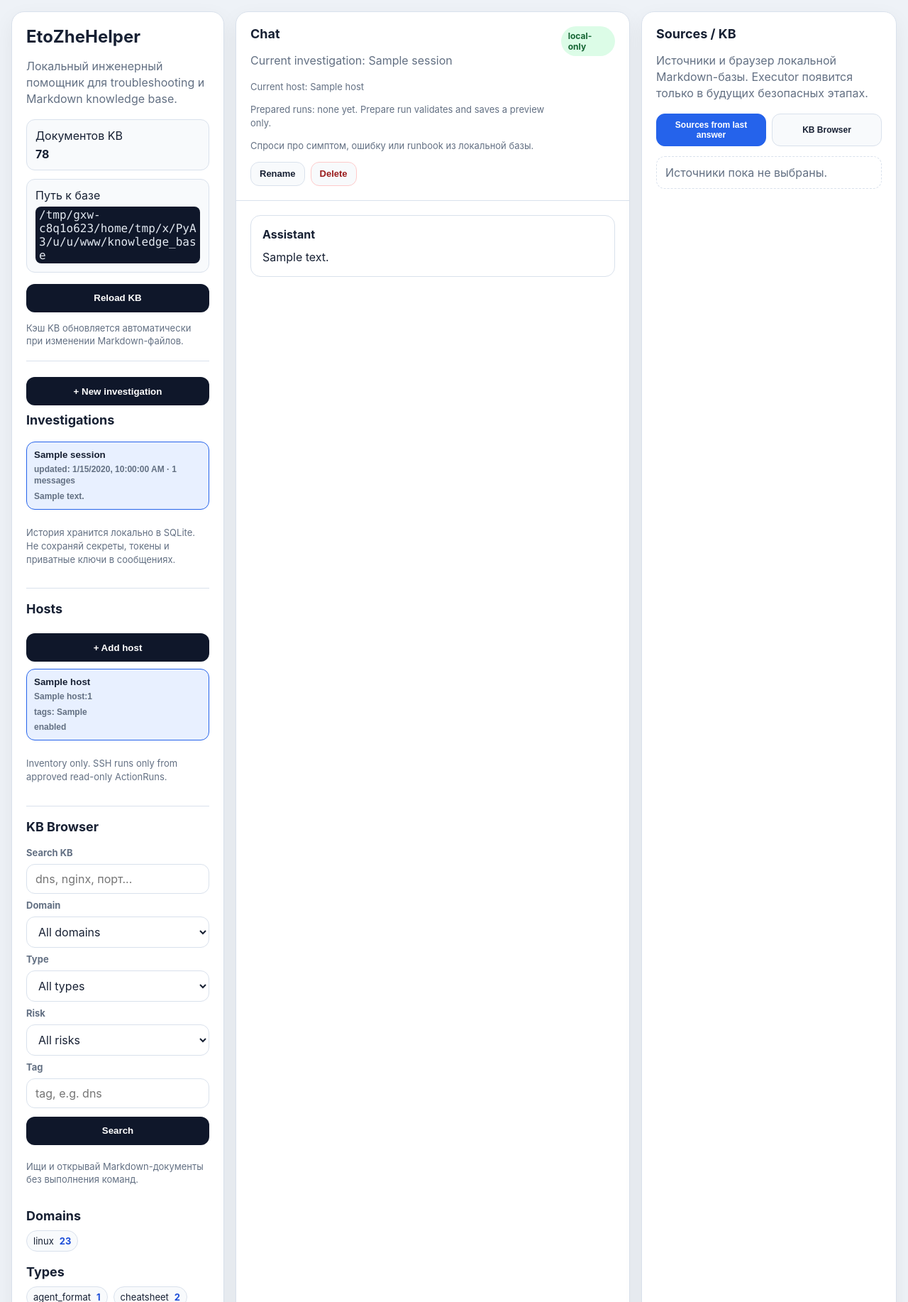
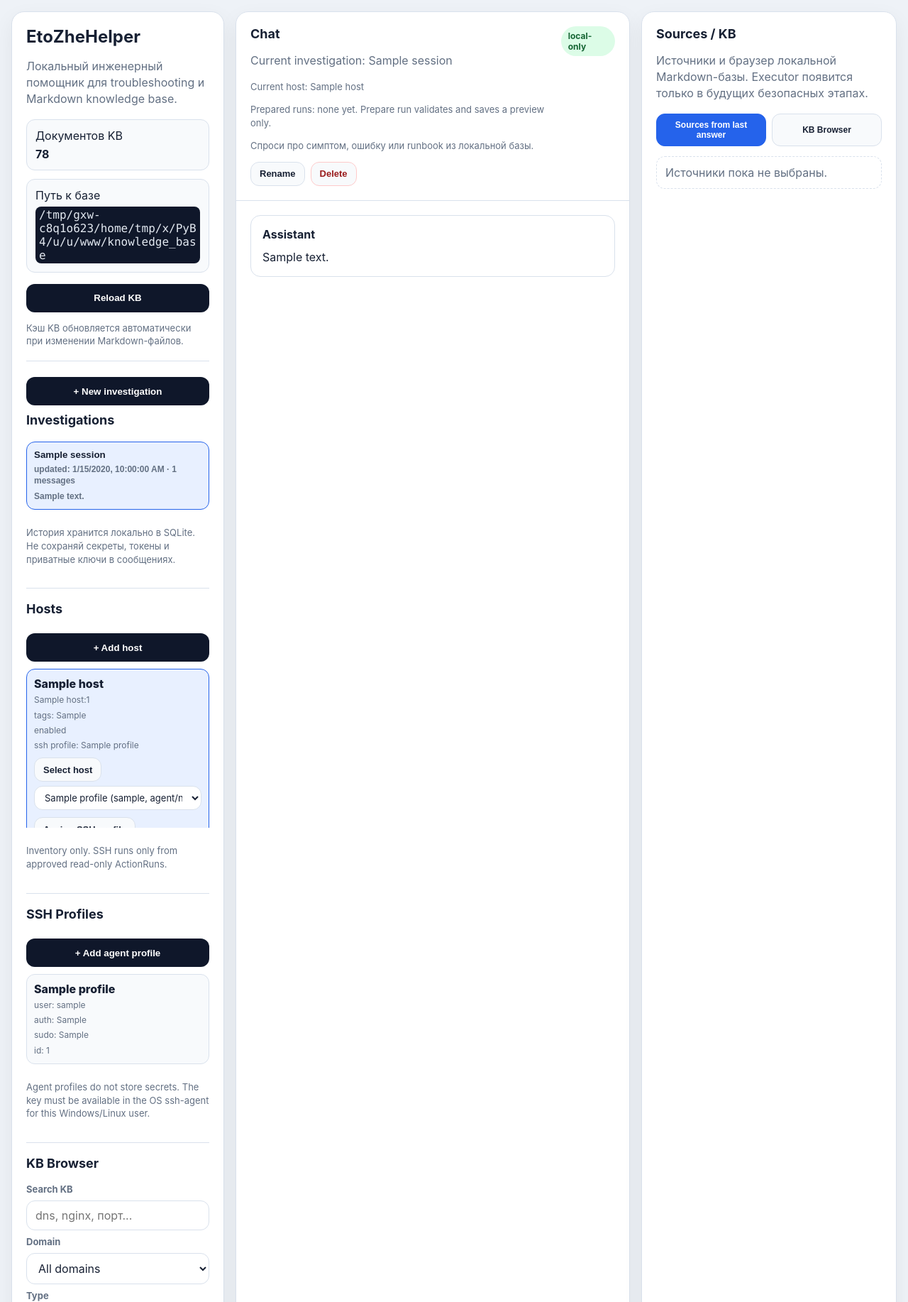
Before and after one commit to Et0ZheMax/EtoZheHelper, a FastAPI app: page / in a window 1280 px wide. Shown: the top 1834 px of the page at 71% size. Run offline with FastAPI, Linux system fonts and the light colour scheme; tables that the repository leaves empty hold one stand-in row (values such as "Sample post").

Commit message:
Add SSH profile host binding UI

```diff
--- a/app/static/app.css
+++ b/app/static/app.css
@@ -381,20 +381,20 @@
     font-size: 12px;
     font-weight: 800;
 }
-.hosts-panel {
+.hosts-panel, .ssh-profiles-panel {
     display: grid;
     gap: 10px;
     margin-top: 18px;
     padding-top: 18px;
     border-top: 1px solid var(--border);
 }
-.hosts-list {
+.hosts-list, .ssh-profiles-list {
     display: grid;
     gap: 8px;
     max-height: 28vh;
     overflow-y: auto;
 }
-.host-item {
+.host-item, .ssh-profile-item {
     display: grid;
     gap: 5px;
     width: 100%;
@@ -406,7 +406,7 @@
     color: var(--text);
     text-align: left;
 }
-.host-item:hover, .host-item:focus {
+.host-item:hover, .host-item:focus-within, .ssh-profile-item:hover {
     border-color: var(--accent);
     background: #eef4ff;
     outline: none;
@@ -415,17 +415,30 @@
     border-color: var(--accent);
     background: var(--user);
 }
-.host-title {
+.host-title, .ssh-profile-title {
     font-weight: 800;
     overflow-wrap: anywhere;
 }
-.host-meta, .target-host-context {
+.host-meta, .ssh-profile-meta, .target-host-context {
     color: var(--muted);
     font-size: 12px;
     line-height: 1.35;
 }
 .target-host-context {
     font-weight: 700;
+}
+.host-controls {
+    display: grid;
+    gap: 6px;
+    margin-top: 4px;
+}
+.host-controls select {
+    min-height: 34px;
+    padding: 7px 10px;
+    font-size: 13px;
+}
+.host-controls button.compact, .host-controls button.compact.secondary {
+    width: fit-content;
 }
 .prepare-run-button {
     width: fit-content;
--- a/app/static/app.js
+++ b/app/static/app.js
@@ -3,6 +3,7 @@
 let selectedHostId = null;
 let selectedHostName = "";
 let hostsById = new Map();
+let sshProfilesById = new Map();
 
 const form = document.querySelector("#chat-form");
 const input = document.querySelector("#message-input");
@@ -24,6 +25,9 @@
 const newHostButton = document.querySelector("#new-host-button");
 const hostsList = document.querySelector("#hosts-list");
 const hostsStatus = document.querySelector("#hosts-status");
+const newSshProfileButton = document.querySelector("#new-ssh-profile-button");
+const sshProfilesList = document.querySelector("#ssh-profiles-list");
+const sshProfilesStatus = document.querySelector("#ssh-profiles-status");
 const kbSearchInput = document.querySelector("#kb-search-input");
 const kbDomainFilter = document.querySelector("#kb-domain-filter");
 const kbTypeFilter = document.querySelector("#kb-type-filter");
@@ -373,6 +377,25 @@
         });
 }
 
+function readinessHelperMessages(blockers) {
+    const values = Array.isArray(blockers) ? blockers : [];
+    const helpers = [];
+    if (values.some((item) => String(item).includes("Host has no SSH profile assigned"))) {
+        helpers.push("Assign an SSH profile to this host in the Hosts panel, then prepare/approve/check readiness again.");
+    }
+    const incompatibleProfileFragments = [
+        "Manual auth is not executable",
+        "Key auth execution is not implemented",
+        "Password auth execution is not implemented",
+        "Interactive sudo prompt is not supported",
+        "NOPASSWD limited sudo execution is not implemented",
+    ];
+    if (values.some((item) => incompatibleProfileFragments.some((fragment) => String(item).includes(fragment)))) {
+        helpers.push("Stage 14/15 can execute only agent auth with sudo_mode=none. Edit or assign a compatible SSH profile.");
+    }
+    return helpers;
+}
+
 function appendReadinessList(parent, label, items) {
     const title = document.createElement("div");
     title.className = "readiness-label";
@@ -417,6 +440,10 @@
 
     parent.append(ready, execution, commandLabel, command, host, sshProfile);
     appendReadinessList(parent, "blockers:", readiness.blockers || []);
+    const helpers = readinessHelperMessages(readiness.blockers || []);
+    if (helpers.length) {
+        appendReadinessList(parent, "how to fix:", helpers);
+    }
     appendReadinessList(parent, "warnings:", readiness.warnings || []);
 
     let latestExecutions = null;
@@ -494,7 +521,7 @@
     command.textContent = run.command_preview || "";
     const execution = document.createElement("div");
     execution.className = "execution-disabled";
-    execution.textContent = "Execution disabled";
+    execution.textContent = "Approval required before read-only SSH readiness";
 
     const controls = document.createElement("div");
     controls.className = "approval-controls";
@@ -639,7 +666,7 @@
 
         const disabled = document.createElement("div");
         disabled.className = "execution-disabled";
-        disabled.textContent = "Execution disabled";
+        disabled.textContent = "Approval required before read-only SSH readiness";
 
         const prepareButton = document.createElement("button");
         prepareButton.type = "button";
@@ -650,8 +677,8 @@
         const prepareHelper = document.createElement("div");
         prepareHelper.className = "muted small prepare-helper";
         prepareHelper.textContent = selectedHostName
-            ? `Prepare an auditable dry-run for ${selectedHostName}. No SSH will be performed.`
-            : "Select a host to prepare an auditable dry-run. No SSH will be performed.";
+            ? `Prepare an approved read-only ActionRun for ${selectedHostName}. No SSH connection is made during preparation.`
+            : "Select a host to prepare an approved read-only ActionRun. No SSH connection is made during preparation.";
 
         const result = document.createElement("div");
         result.className = "prepared-run-result";
@@ -662,7 +689,7 @@
             prepareButton.disabled = true;
             prepareButton.textContent = "Preparing…";
             result.hidden = false;
-            result.textContent = "Preparing dry-run…";
+            result.textContent = "Preparing read-only ActionRun preview…";
             try {
                 const response = await fetch("/api/action-runs/prepare", {
                     method: "POST",
@@ -748,8 +775,8 @@
     }
     for (const helper of document.querySelectorAll(".prepare-helper")) {
         helper.textContent = selectedHostName
-            ? `Prepare an auditable dry-run for ${selectedHostName}. No SSH will be performed.`
-            : "Select a host to prepare an auditable dry-run. No SSH will be performed.";
+            ? `Prepare an approved read-only ActionRun for ${selectedHostName}. No SSH connection is made during preparation.`
+            : "Select a host to prepare an approved read-only ActionRun. No SSH connection is made during preparation.";
     }
     for (const item of document.querySelectorAll(".target-host-context")) {
         item.textContent = selectedHostName ? `Target host context: ${selectedHostName}` : "Target host context: none";
@@ -804,6 +831,121 @@
     setSelectedHost(hostsById.get(hostId) || null);
 }
 
+function profileDisplayName(profileId) {
+    if (!profileId) return "none";
+    const profile = sshProfilesById.get(profileId);
+    return profile ? profile.name : `#${profileId}`;
+}
+
+function renderSshProfiles(items) {
+    if (!sshProfilesList) return;
+    sshProfilesById = new Map((items || []).map((profile) => [profile.id, profile]));
+    sshProfilesList.replaceChildren();
+    sshProfilesList.classList.remove("empty");
+    if (!items.length) {
+        sshProfilesList.classList.add("empty");
+        sshProfilesList.textContent = "No SSH profiles yet.";
+        return;
+    }
+    for (const profile of items) {
+        const card = document.createElement("article");
+        card.className = "ssh-profile-item";
+
+        const title = document.createElement("span");
+        title.className = "ssh-profile-title";
+        title.textContent = profile.name;
+
+        const user = document.createElement("span");
+        user.className = "ssh-profile-meta";
+        user.textContent = `user: ${profile.username}`;
+
+        const auth = document.createElement("span");
+        auth.className = "ssh-profile-meta";
+        auth.textContent = `auth: ${profile.auth_type}`;
+
+        const sudo = document.createElement("span");
+        sudo.className = "ssh-profile-meta";
+        sudo.textContent = `sudo: ${profile.sudo_mode}`;
+
+        const id = document.createElement("span");
+        id.className = "ssh-profile-meta";
+        id.textContent = `id: ${profile.id}`;
+
+        card.append(title, user, auth, sudo, id);
+        sshProfilesList.append(card);
+    }
+}
+
+async function loadSshProfiles() {
+    if (!sshProfilesList) return null;
+    const response = await fetch("/api/ssh-profiles?limit=50&offset=0");
+    if (!response.ok) throw new Error(`SSH profiles failed: ${response.status}`);
+    const data = await response.json();
+    renderSshProfiles(data.items || []);
+    if (sshProfilesStatus) {
+        sshProfilesStatus.textContent = "Agent profiles do not store secrets. The key must be available in the OS ssh-agent for this Windows/Linux user.";
+    }
+    return data;
+}
+
+async function createSshProfileFromPrompt() {
+    if (!newSshProfileButton) return;
+    const name = prompt("Profile name, e.g. support-agent");
+    if (name === null) return;
+    const username = prompt("SSH username, e.g. support");
+    if (username === null) return;
+    newSshProfileButton.disabled = true;
+    try {
+        const response = await fetch("/api/ssh-profiles", {
+            method: "POST",
+            headers: {"Content-Type": "application/json"},
+            body: JSON.stringify({
+                name: name.trim(),
+                username: username.trim(),
+                auth_type: "agent",
+                sudo_mode: "none",
+            }),
+        });
+        if (!response.ok) {
+            let details = `Create SSH profile failed: ${response.status}`;
+            try {
+                const payload = await response.json();
+                details = formatApiErrorDetail(payload, details);
+            } catch (_) {
+                // Keep generic status if response is not JSON.
+            }
+            throw new Error(details);
+        }
+        const profile = await response.json();
+        await loadSshProfiles();
+        await loadHosts();
+        if (sshProfilesStatus) sshProfilesStatus.textContent = `Agent SSH profile added: ${profile.name}. No secrets were stored.`;
+    } catch (error) {
+        if (sshProfilesStatus) sshProfilesStatus.textContent = `Не удалось добавить SSH profile: ${error.message}`;
+    } finally {
+        newSshProfileButton.disabled = false;
+    }
+}
+
+async function assignSshProfileToHost(hostId, profileId) {
+    const response = await fetch(`/api/hosts/${hostId}`, {
+        method: "PATCH",
+        headers: {"Content-Type": "application/json"},
+        body: JSON.stringify({ssh_profile_id: Number(profileId)}),
+    });
+    if (!response.ok) {
+        let details = `Assign SSH profile failed: ${response.status}`;
+        try {
+            const payload = await response.json();
+            details = formatApiErrorDetail(payload, details);
+        } catch (_) {
+            // Keep generic status if response is not JSON.
+        }
+        throw new Error(details);
+    }
+    return response.json();
+}
+
 function renderHosts(items) {
     if (!hostsList) return;
     hostsById = new Map((items || []).map((host) => [host.id, host]));
@@ -819,12 +961,10 @@
         setSelectedHost(null);
     }
     for (const host of items) {
-        const button = document.createElement("button");
-        button.type = "button";
-        button.className = "host-item";
-        button.dataset.hostId = String(host.id);
-        button.classList.toggle("active", host.id === selectedHostId);
-        button.addEventListener("click", () => selectHost(host));
+        const card = document.createElement("article");
+        card.className = "host-item";
+        card.dataset.hostId = String(host.id);
+        card.classList.toggle("active", host.id === selectedHostId);
 
         const title = document.createElement("span");
         title.className = "host-title";
@@ -842,13 +982,74 @@
         status.className = "host-meta";
         status.textContent = host.enabled ? "enabled" : "disabled";
 
-        button.append(title, endpoint, tags, status);
-        hostsList.appendChild(button);
+        const profile = document.createElement("span");
+        profile.className = "host-meta";
+        profile.textContent = `ssh profile: ${profileDisplayName(host.ssh_profile_id)}`;
+
+        const controls = document.createElement("div");
+        controls.className = "host-controls";
+
+        const selectButton = document.createElement("button");
+        selectButton.type = "button";
+        selectButton.className = "compact";
+        selectButton.textContent = host.id === selectedHostId ? "Selected" : "Select host";
+        selectButton.addEventListener("click", () => selectHost(host));
+
+        const profileSelect = document.createElement("select");
+        profileSelect.setAttribute("aria-label", `SSH profile for ${host.name}`);
+        profileSelect.disabled = sshProfilesById.size === 0;
+
+        const emptyOption = document.createElement("option");
+        emptyOption.value = "";
+        emptyOption.textContent = sshProfilesById.size ? "Choose SSH profile" : "Create profile first";
+        profileSelect.append(emptyOption);
+        for (const profileItem of sshProfilesById.values()) {
+            const option = document.createElement("option");
+            option.value = String(profileItem.id);
+            option.textContent = `${profileItem.name} (${profileItem.username}, agent/none)`;
+            option.selected = profileItem.id === host.ssh_profile_id;
+            profileSelect.append(option);
+        }
+
+        const assignButton = document.createElement("button");
+        assignButton.type = "button";
+        assignButton.className = "compact secondary";
+        assignButton.textContent = "Assign SSH profile";
+        assignButton.disabled = sshProfilesById.size === 0;
+        assignButton.addEventListener("click", async () => {
+            if (!sshProfilesById.size) {
+                if (hostsStatus) hostsStatus.textContent = "Create an agent SSH profile first.";
+                return;
+            }
+            const value = profileSelect.value;
+            if (!value) {
+                if (hostsStatus) hostsStatus.textContent = "Choose an SSH profile to assign.";
+                return;
+            }
+            assignButton.disabled = true;
+            try {
+                const updated = await assignSshProfileToHost(host.id, value);
+                await loadHosts();
+                if (selectedHostId === updated.id) setSelectedHost(updated);
+                if (hostsStatus) hostsStatus.textContent = "SSH profile assigned to host. No SSH connection was performed.";
+            } catch (error) {
+                if (hostsStatus) hostsStatus.textContent = `Не удалось назначить SSH profile: ${error.message}`;
+            } finally {
+                assignButton.disabled = false;
+            }
+        });
+
+        controls.append(selectButton, profileSelect, assignButton);
+        card.append(title, endpoint, tags, status, profile, controls);
+        hostsList.appendChild(card);
     }
 }
 
 async function loadHosts() {
     if (!hostsList) return null;
+    if (sshProfilesList && sshProfilesById.size === 0) {
+        await loadSshProfiles();
+    }
     const response = await fetch("/api/hosts?limit=50&offset=0");
     if (!response.ok) throw new Error(`Hosts failed: ${response.status}`);
     const data = await response.json();
@@ -1212,6 +1413,7 @@
 renameSessionButton?.addEventListener("click", renameCurrentSession);
 deleteSessionButton?.addEventListener("click", deleteCurrentSession);
 newHostButton?.addEventListener("click", createHostFromPrompt);
+newSshProfileButton?.addEventListener("click", createSshProfileFromPrompt);
 
 kbSearchButton?.addEventListener("click", searchKbDocuments);
 for (const searchField of [kbSearchInput, kbTagFilter]) {
@@ -1293,6 +1495,7 @@
     sessionsList.textContent = `Не удалось загрузить историю: ${error.message}`;
 });
 
-loadHosts().catch((error) => {
+loadSshProfiles().then(() => loadHosts()).catch((error) => {
+    if (sshProfilesList) sshProfilesList.textContent = `Не удалось загрузить SSH profiles: ${error.message}`;
     if (hostsList) hostsList.textContent = `Не удалось загрузить hosts: ${error.message}`;
 });
--- a/app/templates/index.html
+++ b/app/templates/index.html
@@ -27,6 +27,13 @@
             <button id="new-host-button" class="secondary" type="button">+ Add host</button>
             <div id="hosts-list" class="hosts-list empty">No hosts yet.</div>
             <p id="hosts-status" class="muted small" aria-live="polite">Inventory only. SSH runs only from approved read-only ActionRuns.</p>
+        </section>
+
+        <section class="ssh-profiles-panel">
+            <h2>SSH Profiles</h2>
+            <button id="new-ssh-profile-button" class="secondary" type="button">+ Add agent profile</button>
+            <div id="ssh-profiles-list" class="ssh-profiles-list empty">No SSH profiles yet.</div>
+            <p id="ssh-profiles-status" class="muted small" aria-live="polite">Agent profiles do not store secrets. The key must be available in the OS ssh-agent for this Windows/Linux user.</p>
         </section>
 
         <section class="kb-controls">
@@ -89,13 +96,14 @@
 
         <div class="safety">
             <h2>Безопасность</h2>
-            <div class="safety-mode">MVP safety mode: no remote execution</div>
+            <div class="safety-mode">Safety mode: approved read-only SSH checks only.</div>
             <ul>
                 <li>Не вставляй пароли.</li>
                 <li>Не вставляй токены, cookies и ключи.</li>
                 <li>Обезличивай IP, домены, логины и ФИО.</li>
                 <li>Можно вставлять вывод команд, но сначала убери секреты, токены, домены, IP, ФИО.</li>
-                <li>MVP ничего не выполняет на серверах.</li>
+                <li>Приложение выполняет только approved read-only ActionRuns через SSH agent.</li>
+                <li>Произвольные команды, sudo, write/remediation и shell-доступ не поддерживаются.</li>
             </ul>
         </div>
     </aside>
```
Also changed, not shown: tests/test_action_runs_api.py (+15 -2 lines), tests/test_hosts_api.py (+23 -0 lines), tests/test_stage16_ui_static.py (added, +49 -0 lines), README.md.
